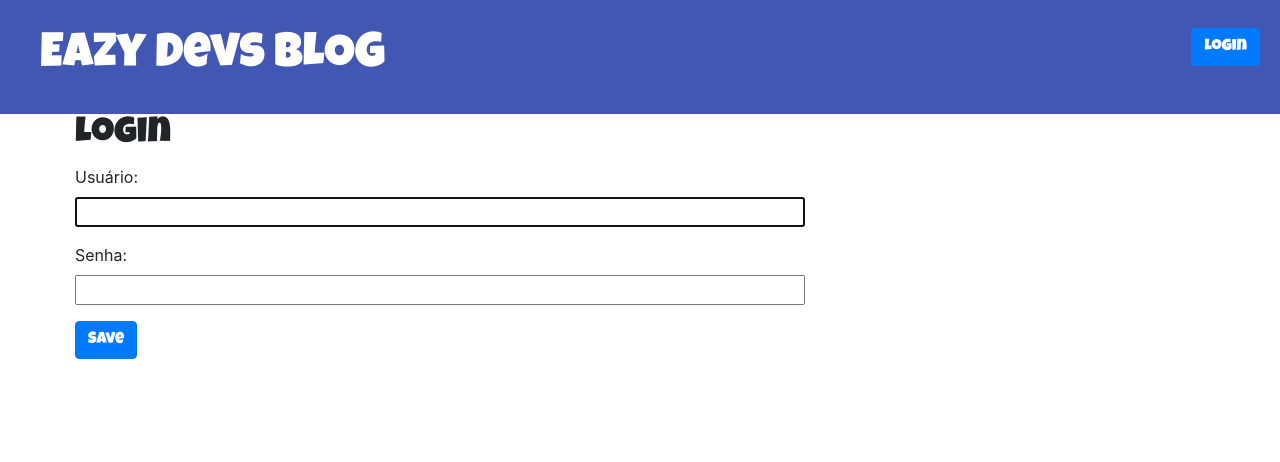
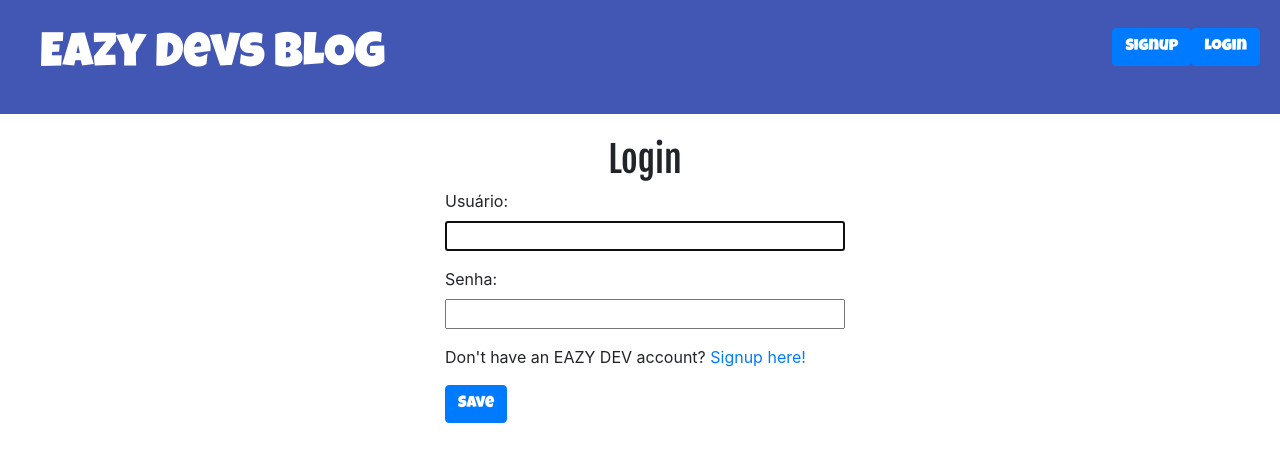
Before and after one commit to JoaoLuisProjetos/BlogApp, a Django app: page /login/ in a window 1280 px wide. Shown: the top 462 px of the page. Run offline with Django 3.2, Linux system fonts and the light colour scheme; some libraries are stand-ins or nearby versions.

Commit message:
Adicionado botao e redirecionamento para cadastro de usuarios nao membors da equipe

```diff
--- a/blog/static/blog.css
+++ b/blog/static/blog.css
@@ -20,11 +20,9 @@
 
 .page-header .btn-primary {
   float: right;
-
 }
-
-.content{
-  margin-left: 60px;
+.content {
+  margin-left: 100px;
 }
 
 h1, h2 {
--- a/blog/templates/blog/base.html
+++ b/blog/templates/blog/base.html
@@ -24,6 +24,7 @@
 			<h1><a href="{% url 'blog:post_drafts' %}" ><button type="button" class="btn btn-primary">Post Drafts</button></a></h1>
 		{% else %}
 			<h1><a href="{% url 'login' %}" ><button type="button" class="btn btn-primary">Login</button></a></h1>
+			<h1><a href="{% url 'blog:signup' %}" ><button type="button" class="btn btn-primary">Signup</button></a></h1>
 		{% endif %}
 	</div>
 
--- a/blog/templates/registration/login.html
+++ b/blog/templates/registration/login.html
@@ -3,10 +3,12 @@
 {% block title %} Login {% endblock %}
 
 {% block content %}
-  <h2>Login</h2>
-  <form method="post">
+  <br>
+  <form method="post" style="width: 400px; margin: 0 auto; float: right;">
+    <h3 style="text-align: center; font-family: sans-serif">Login</h3>
     {% csrf_token %}
     {{ form.as_p }}
+    <p>Don't have an EAZY DEV account? <a href="{% url 'blog:signup' %}" >Signup here!</a>
     <h1><button type="submit" class="btn btn-primary">Save</button></h1>
   </form>
 
--- a/blog/templates/registration/signup.html
+++ b/blog/templates/registration/signup.html
@@ -6,7 +6,7 @@
 
 {% block content %}
 <br>
-<div class="panel panel-default">
+<div class="panel panel-default" style="width: 400px; margin: 0 auto; float: right;">
   <h3 style="text-align: center; font-family: sans-serif"> Become an Eazy Dev Today!</h3>
   <div class="panel-body">
     {% crispy form %}
```
Also changed, not shown: db.sqlite3, 1 other file.
